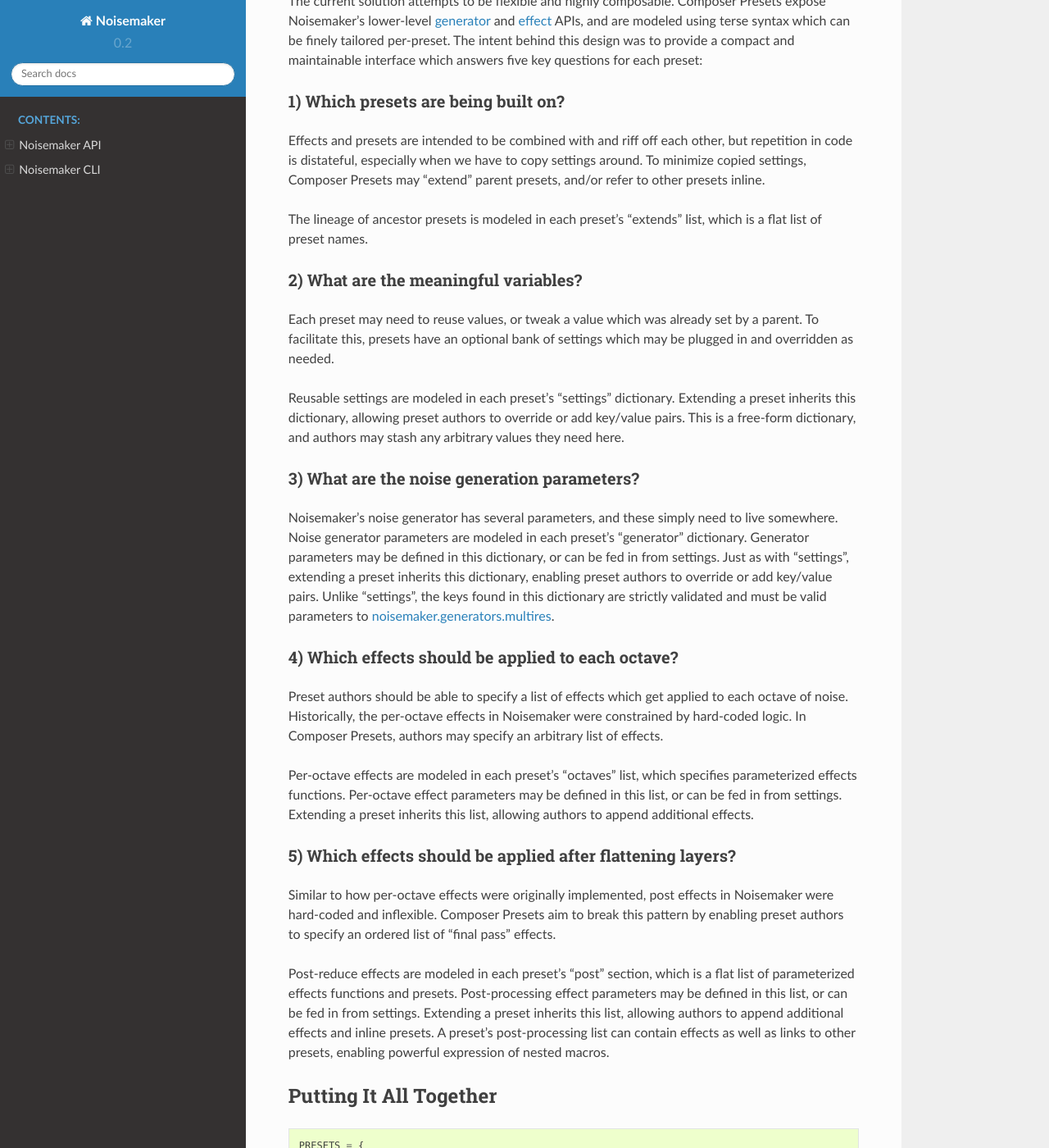
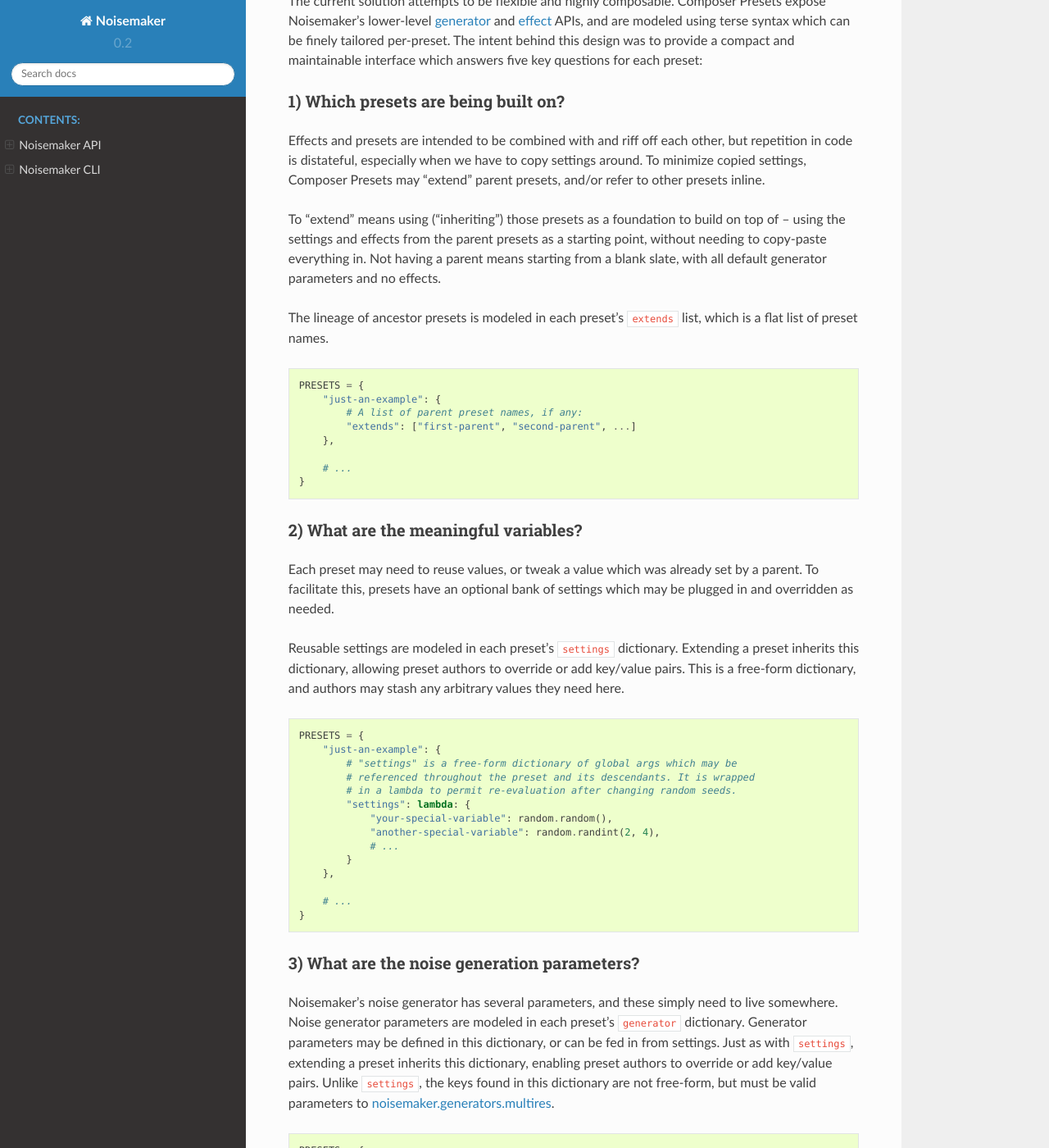
Before and after one commit to aayars/py-noisemaker, a Sphinx documentation site: the page built from docs/composer.rst, in a window 1280 px wide and 1400 px high, scrolled down 618 px. Shown: the whole window at 82% size. Built offline with Sphinx 7.4.7 and the Read the Docs theme 2.0.0, drawn with Linux system fonts in a browser that asks for light colours; some of the changed text lies outside the part shown.

Commit message:
doc updates

```diff
--- a/docs/composer.rst
+++ b/docs/composer.rst
@@ -24,56 +24,143 @@
 
 Effects and presets are intended to be combined with and riff off each other, but repetition in code is distateful, especially when we have to copy settings around. To minimize copied settings, Composer Presets may "extend" parent presets, and/or refer to other presets inline.
 
-The lineage of ancestor presets is modeled in each preset's "extends" list, which is a flat list of preset names.
+To "extend" means using ("inheriting") those presets as a foundation to build on top of -- using the settings and effects from the parent presets as a starting point, without needing to copy-paste everything in. Not having a parent means starting from a blank slate, with all default generator parameters and no effects.
+
+The lineage of ancestor presets is modeled in each preset's ``extends`` list, which is a flat list of preset names.
+
+.. code-block:: python
+
+    PRESETS = {
+        "just-an-example": {
+            # A list of parent preset names, if any:
+            "extends": ["first-parent", "second-parent", ...]
+        },
+
+        # ...
+    }
 
 2) What are the meaningful variables?
 ~~~~~~~~~~~~~~~~~~~~~~~~~~~~~~~~~~~~~
 
 Each preset may need to reuse values, or tweak a value which was already set by a parent. To facilitate this, presets have an optional bank of settings which may be plugged in and overridden as needed.
 
-Reusable settings are modeled in each preset's "settings" dictionary. Extending a preset inherits this dictionary, allowing preset authors to override or add key/value pairs. This is a free-form dictionary, and authors may stash any arbitrary values they need here.
+Reusable settings are modeled in each preset's ``settings`` dictionary. Extending a preset inherits this dictionary, allowing preset authors to override or add key/value pairs. This is a free-form dictionary, and authors may stash any arbitrary values they need here.
+
+.. code-block:: python
+
+    PRESETS = {
+        "just-an-example": {
+            # "settings" is a free-form dictionary of global args which may be
+            # referenced throughout the preset and its descendants. It is wrapped
+            # in a lambda to permit re-evaluation after changing random seeds.
+            "settings": lambda: {
+                "your-special-variable": random.random(),
+                "another-special-variable": random.randint(2, 4),
+                # ...
+            }
+        },
+
+        # ...
+    }
 
 3) What are the noise generation parameters?
 ~~~~~~~~~~~~~~~~~~~~~~~~~~~~~~~~~~~~~~~~~~~~
 
-Noisemaker's noise generator has several parameters, and these simply need to live somewhere. Noise generator parameters are modeled in each preset's "generator" dictionary. Generator parameters may be defined in this dictionary, or can be fed in from settings. Just as with "settings", extending a preset inherits this dictionary, enabling preset authors to override or add key/value pairs. Unlike "settings", the keys found in this dictionary are strictly validated and must be valid parameters to `noisemaker.generators.multires <api.html#noisemaker.generators.multires>`_.
+Noisemaker's noise generator has several parameters, and these simply need to live somewhere. Noise generator parameters are modeled in each preset's ``generator`` dictionary. Generator parameters may be defined in this dictionary, or can be fed in from settings. Just as with ``settings``, extending a preset inherits this dictionary, enabling preset authors to override or add key/value pairs. Unlike ``settings``, the keys found in this dictionary are not free-form, but must be valid parameters to `noisemaker.generators.multires <api.html#noisemaker.generators.multires>`_.
+
+.. code-block:: python
+
+    PRESETS = {
+        "just-an-example": {
+            # A strictly validated dictionary of keyword args to send to
+            # noisemaker.generators.multires():
+            "generator": lambda settings: {
+                "freq": settings["base_freq"],
+                "octaves": random.randint(4, 8),
+                "ridges": True,
+                # ...
+            },
+
+        },
+
+        # ...
+    }
 
 4) Which effects should be applied to each octave?
 ~~~~~~~~~~~~~~~~~~~~~~~~~~~~~~~~~~~~~~~~~~~~~~~~~~
 
 Preset authors should be able to specify a list of effects which get applied to each octave of noise. Historically, the per-octave effects in Noisemaker were constrained by hard-coded logic. In Composer Presets, authors may specify an arbitrary list of effects.
 
-Per-octave effects are modeled in each preset's "octaves" list, which specifies parameterized effects functions. Per-octave effect parameters may be defined in this list, or can be fed in from settings. Extending a preset inherits this list, allowing authors to append additional effects.
+Per-octave effects are modeled in each preset's ``octaves`` list, which specifies parameterized effects functions. Per-octave effect parameters may be defined in this list, or can be fed in from settings. Extending a preset inherits this list, allowing authors to append additional effects.
+
+.. code-block:: python
+
+    PRESETS = {
+        "just-an-example": {
+            # A list of per-octave effects, to apply in order:
+            "octaves": lambda settings: [
+                Effect("your-effect-name", **args),  # Effect() returns a callable
+                                                     # effect function
+                # ...
+            ],
+
+        },
+
+        # ...
+    }
 
 5) Which effects should be applied after flattening layers?
 ~~~~~~~~~~~~~~~~~~~~~~~~~~~~~~~~~~~~~~~~~~~~~~~~~~~~~~~~~~~
 
 Similar to how per-octave effects were originally implemented, post effects in Noisemaker were hard-coded and inflexible. Composer Presets aim to break this pattern by enabling preset authors to specify an ordered list of "final pass" effects.
 
-Post-reduce effects are modeled in each preset's "post" section, which is a flat list of parameterized effects functions and presets. Post-processing effect parameters may be defined in this list, or can be fed in from settings. Extending a preset inherits this list, allowing authors to append additional effects and inline presets. A preset's post-processing list can contain effects as well as links to other presets, enabling powerful expression of nested macros.
+Post-reduce effects are modeled in each preset's ``post`` section, which is a flat list of parameterized effects functions and presets. Post-processing effect parameters may be defined in this list, or can be fed in from settings. Extending a preset inherits this list, allowing authors to append additional effects and inline presets. A preset's post-processing list can contain effects as well as links to other presets, enabling powerful expression of nested macros.
+
+.. code-block:: python
+
+    PRESETS = {
+        "just-an-example": {
+            # A list of post-reduce effects, to apply in order:
+            "post": lambda settings: [
+                Effect("your-other-effect-name", **args),
+                Effect("your-other-effect-name-2", **args),
+                Preset("another-preset-entirely")  # Unroll the "post" steps from
+                                                   # another preset entirely
+                # ...
+            ]
+        },
+
+        # ...
+    }
 
 Putting It All Together
 -----------------------
 
+The following contrived example illustrates a preset containing each of the above described sections. For concrete examples, see noisemaker/new_presets.py and test/test_composer.py.
+
+Note that ``settings``, ``generator``, ``octaves``, and ``post`` are wrapped inside ``lambda``. This enables re-evaluation of presets if/when the random number generator seed is changed.
+
 .. code-block:: python
 
     PRESETS = {
-        # "settings", "generator", "octaves", and "post" are wrapped in lambda to
-        # enable re-evaluation if/when the seed value changes. For additional examples,
-        # see noisemaker/new_presets.py and test/test_composer.py
         "just-an-example": {
             # A list of parent preset names, if any:
-            "extends": ["your-parent", "your-other-parent", ...],
+            "extends": ["first-parent", "second-parent", ...],
 
-            # A free-form dictionary of global args which may be referred to throughout
+            # A free-form dictionary of global args which may be referenced throughout
             # the preset and its descendants:
             "settings": lambda: {
+                "your-special-variable": random.random(),
+                "another-special-variable": random.randint(2, 4),
                 # ...
             },
 
             # A strictly validated dictionary of keyword args to send to
             # noisemaker.generators.multires():
             "generator": lambda settings: {
+                "freq": settings["base_freq"],
+                "octaves": random.randint(4, 8),
+                "ridges": True,
                 # ...
             },
 
@@ -91,7 +178,7 @@
                 Preset("another-preset-entirely")  # Unroll the "post" steps from
                                                    # another preset entirely
                 # ...
-            ],
+            ]
         },
 
         # ...
--- a/setup.py
+++ b/setup.py
@@ -4,7 +4,7 @@
 
 
 setup(name='noisemaker',
-      version='0.2.1',
+      version='0.2.2',
       description='Generates procedural noise with Python 3 and TensorFlow',
       author='Alex Ayars',
       author_email='aayars@gmail.com',
```
Also changed, not shown: docs/api.rst (+16 -0 lines), 1 other file.
